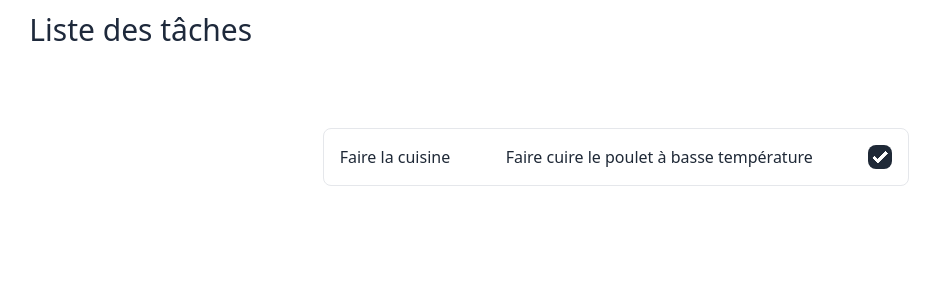
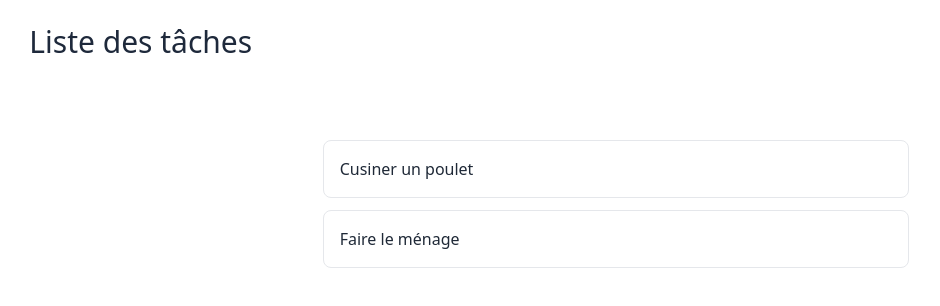
Before and after one commit to Julienjs/New_Welygo, a React (Vite) app in the folder project/: page / in a window 1280 px wide. Shown: the top 306 px of the page, without its empty margins (24-964 px from the left). Built offline with nearby package versions, Linux system fonts and the light colour scheme.

Commit message:
affichage de la todo-list

```diff
--- a/project/public/Todo.json
+++ /dev/null
@@ -1,6 +0,0 @@
-[
-  {
-    "title": "cusiner",
-    "descritpion": "Faire à manger cuire le poulet à basse température"
-  }
-]
--- a/project/src/components/TodoList/Tasks.jsx
+++ b/project/src/components/TodoList/Tasks.jsx
@@ -2,11 +2,8 @@ import React from 'react'
 
 const Tasks = ({ task }) => {
     return (
-        <article className='p-4 rounded-lg border w-1/2 flex items-center mx-auto justify-between'>
-            <p>{task.text}</p>
-            <p>{task.description}</p>
-            <input type="checkbox" checked="checked" className="checkbox" />
-
+        <article className='p-4 rounded-lg mb-3 border w-1/2 flex items-center mx-auto justify-between'>
+            <p>{task.title}</p>
         </article>
     )
 }
--- /dev/null
+++ b/project/src/data/Todo.json
@@ -0,0 +1,10 @@
+[
+  {
+    "title": "Cusiner un poulet",
+    "state": "true"
+  },
+  {
+    "title": "Faire le ménage",
+    "state": "true"
+  }
+]
--- a/project/src/main.jsx
+++ b/project/src/main.jsx
@@ -4,7 +4,7 @@ import { BrowserRouter } from 'react-router-dom'
 import { Provider } from 'react-redux';
 import App from './router/App'
 import './index.css'
-import { store } from './feature/TodoListSlice';
+import { store } from './redux/TodoListSlice';
 
 ReactDOM.createRoot(document.getElementById('root')).render(
   <BrowserRouter>
--- a/project/src/pages/TodoList.jsx
+++ b/project/src/pages/TodoList.jsx
@@ -1,18 +1,19 @@
-import React from 'react'
+import React, { useState } from 'react'
 import Title from '../components/Title'
+import Tasks from '../components/TodoList/Tasks'
 import { useSelector } from 'react-redux'
-import Tasks from '../components/TodoList/Tasks'
 
 const TodoList = () => {
     const tasks = useSelector(state => state.todo)
     return (
         <div>
-            <Title text={"Liste des tâches"} />
+            <div className="flex w-full items-center justify-between mt-3">
+                <Title text={"Liste des tâches"} />
+            </div>
             <section className="mt-20"></section>
-            {tasks.map((task) => (
-                <Tasks key={task.id} task={task} />
+            {tasks.map((task, item) => (
+                <Tasks key={item} task={task} />
             ))}
-
         </div>
     )
 }
--- a/project/src/feature/TodoListSlice.jsx
+++ b/project/src/redux/TodoListSlice.jsx
@@ -1,12 +1,9 @@
 import { createSlice, createAsyncThunk, configureStore } from "@reduxjs/toolkit"
+import Data from '../data/Todo.json'
 
 const TodoSlice = createSlice({
-
     name: "todo",
-    initialState: [
-
-        { id: 1, text: 'Faire la cuisine', description: 'Faire cuire le poulet à basse température', done: false }
-    ],
+    initialState: Data,
     reducers: {
         addTask: (state, action) => {
             const newTask = {
```
